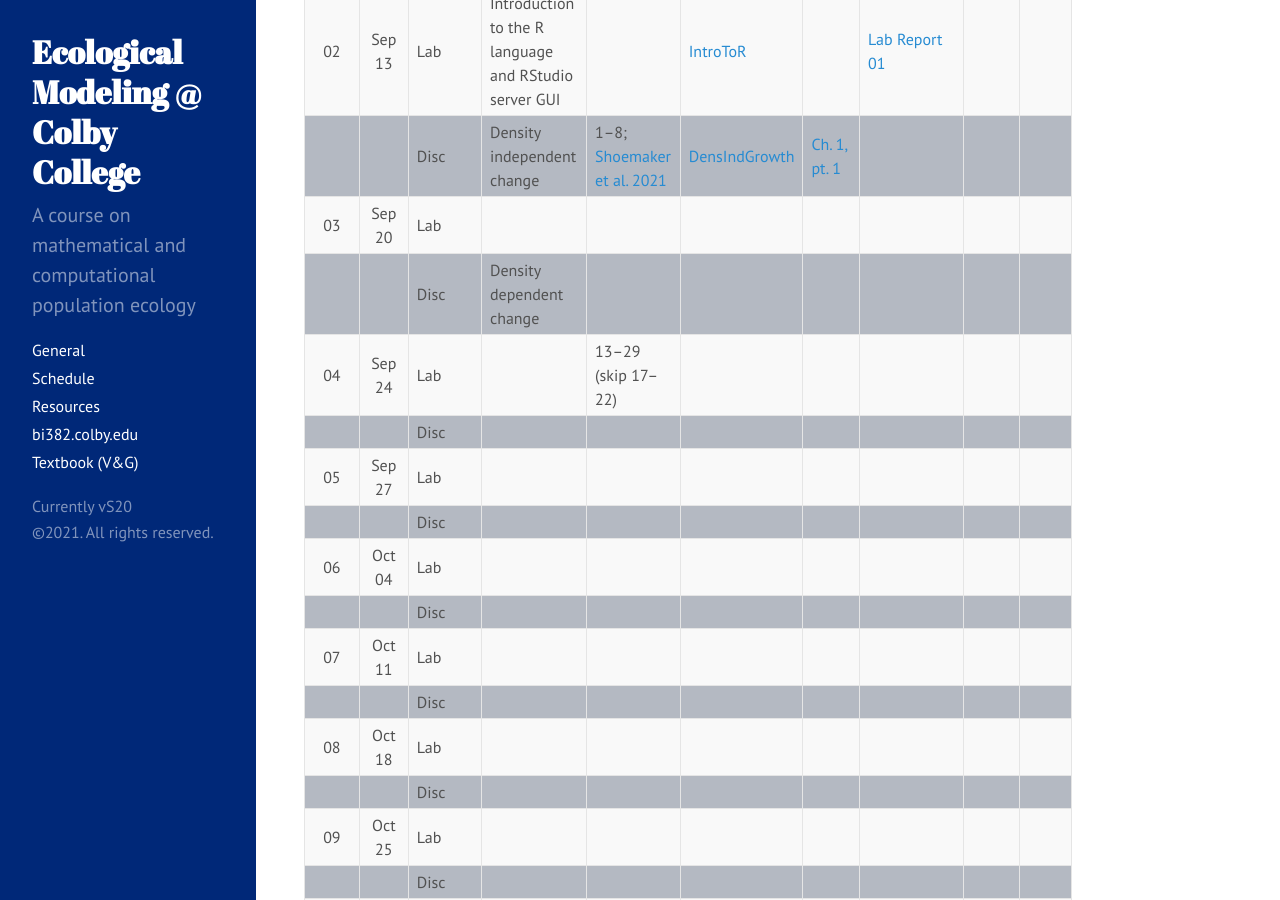
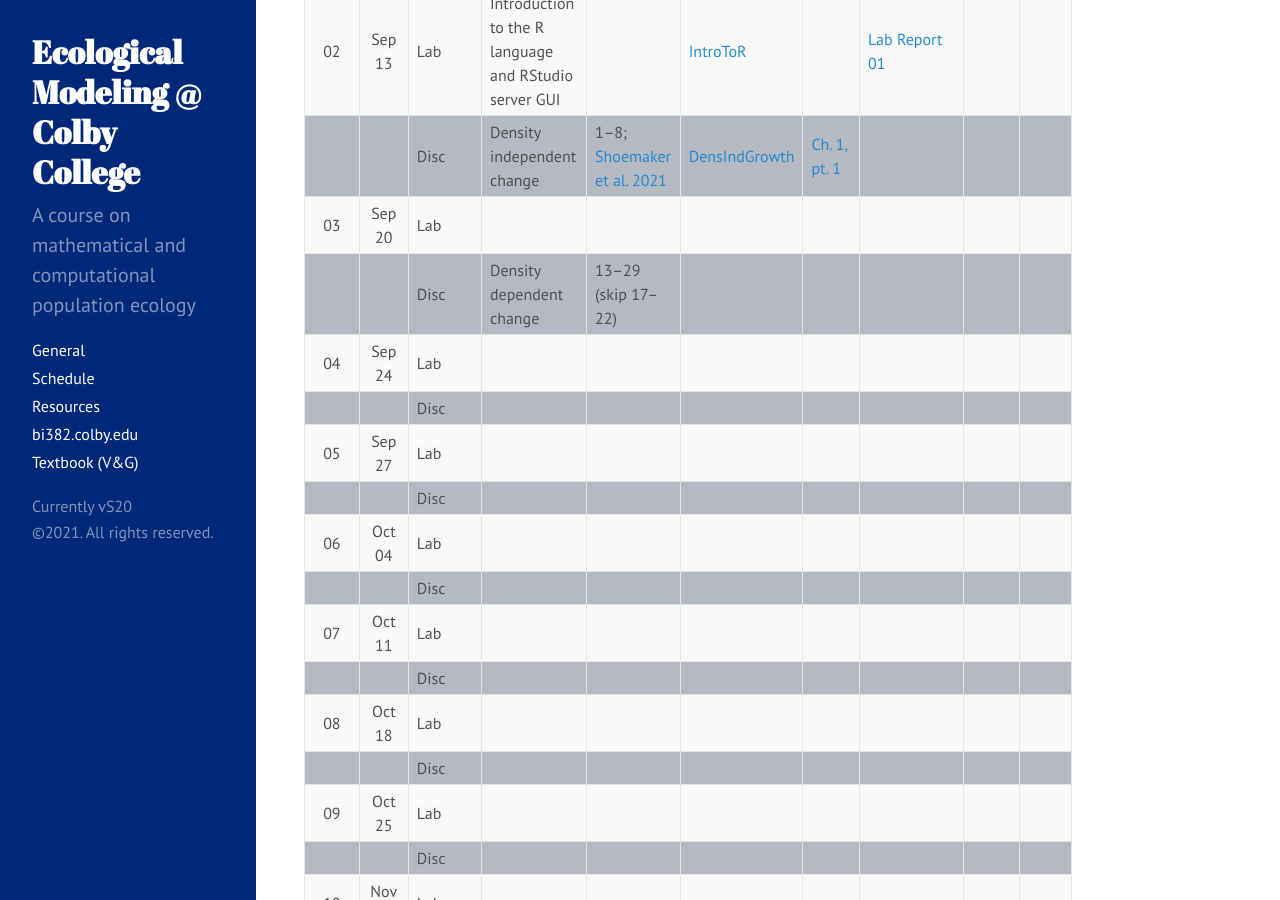
Before and after one commit to ColbyEcology/colbyecology.github.io, a Jekyll site: the page built from Schedule.md, in a window 1280 px wide and 900 px high, scrolled down 363 px. Built offline with Jekyll 4.4.1, drawn with Linux system fonts in a browser that asks for light colours.

Commit message:
dens dep readings up one line

```diff
--- a/Schedule.md
+++ b/Schedule.md
@@ -34,8 +34,8 @@
 | 02   | Sep 13 |   Lab   | Introduction to the R language and RStudio server GUI                   |                                                                                                                        | [IntroToR](../Presentations/Labs/Lab01_IntroToR.html)                        |                                                                                         | [Lab Report 01](../Assignments/LabReports/LabReport_1.html) |                                                      |                                             |
 |      |        |  Disc   | Density independent change                                              | 1–8; [Shoemaker et al. 2021](https://esajournals.onlinelibrary.wiley.com/doi/10.1002/ecs2.3701#.YSfFZPgswbs.twitter)   | [DensIndGrowth](../Presentations/Discussions/Wk02Models-DensIndGrowth.html)  | [Ch. 1, pt. 1](../Assignments/LectureProblemSets/Ch01p1_ProblemNotes.html)              |                                                             |                                                      |                                             |
 | 03   | Sep 20 |   Lab   |                                                                         |                                                                                                                        |                                                                              |                                                                                         |                                                             |                                                      |                                             |
-|      |        |  Disc   | Density dependent change                                                |                                                                                                                        |                                                                              |                                                                                         |                                                             |                                                      |                                             |
-| 04   | Sep 24 |   Lab   |                                                                         | 13–29 (skip 17–22)                                                                                                     |                                                                              |                                                                                         |                                                             |                                                      |                                             |
+|      |        |  Disc   | Density dependent change                                                | 13–29 (skip 17–22)                                                                                                     |                                                                              |                                                                                         |                                                             |                                                      |                                             |
+| 04   | Sep 24 |   Lab   |                                                                         |                                                                                                                        |                                                                              |                                                                                         |                                                             |                                                      |                                             |
 |      |        |  Disc   |                                                                         |                                                                                                                        |                                                                              |                                                                                         |                                                             |                                                      |                                             |
 | 05   | Sep 27 |   Lab   |                                                                         |                                                                                                                        |                                                                              |                                                                                         |                                                             |                                                      |                                             |
 |      |        |  Disc   |                                                                         |                                                                                                                        |                                                                              |                                                                                         |                                                             |                                                      |                                             |
```
